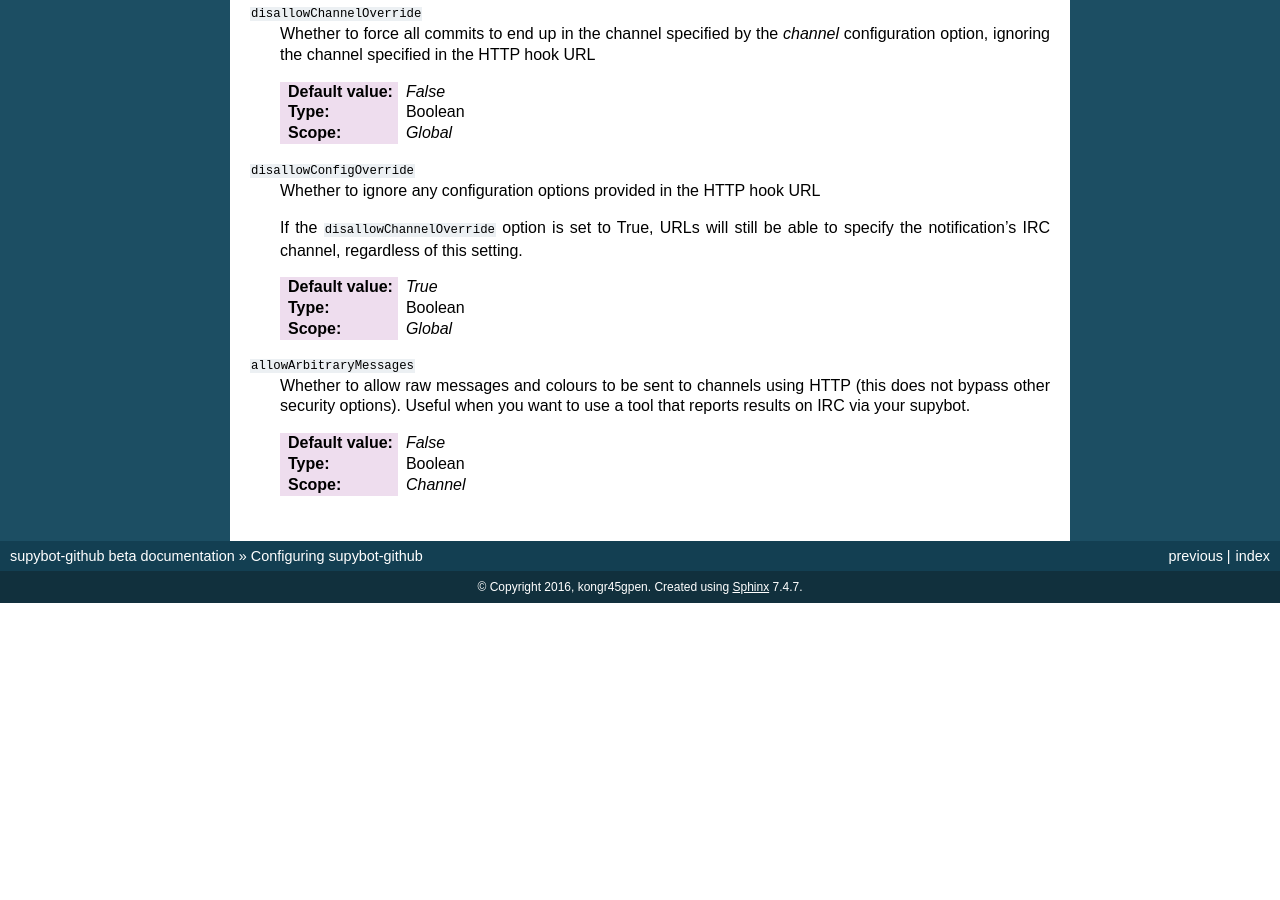
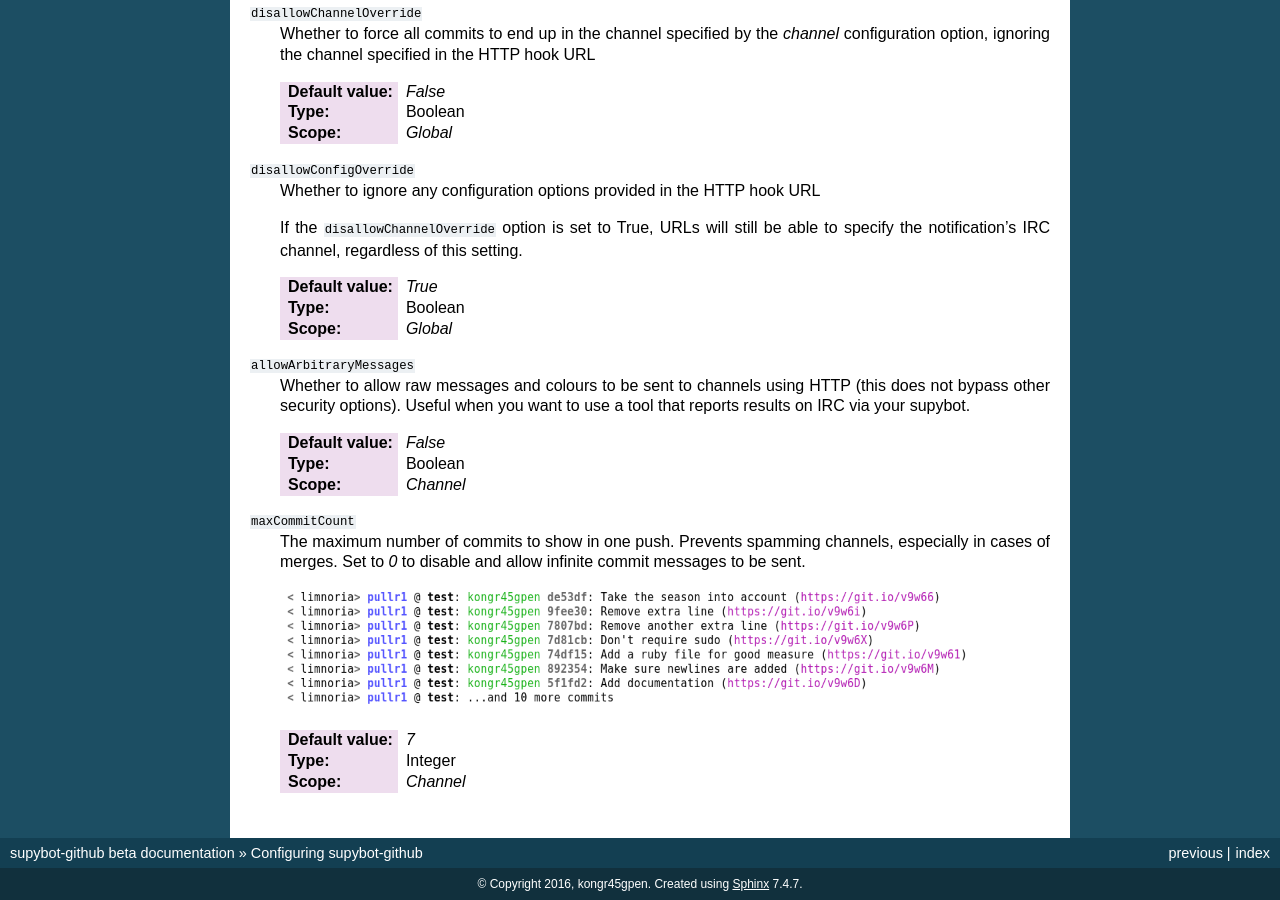
Before and after one commit to kongr45gpen/supybot-github, a Sphinx documentation site: the page built from docs/configuration.rst, in a window 1280 px wide and 900 px high, scrolled down 4158 px. Built offline with Sphinx 7.4.7, drawn with Linux system fonts in a browser that asks for light colours; before the commit the page ends 4761 px from its top, so only the background shows below that.

Commit message:
Add maxCommitCount docs

```diff
--- a/docs/configuration.rst
+++ b/docs/configuration.rst
@@ -259,3 +259,15 @@ Available configuration values
   :Default value: `False`
   :Type: Boolean
   :Scope: `Channel`
+
+``maxCommitCount``
+  The maximum number of commits to show in one push. Prevents spamming channels,
+  especially in cases of merges. Set to `0` to disable and allow infinite
+  commit messages to be sent.
+
+  .. image:: _static/maxCommitCount.png
+     :scale: 75
+
+  :Default value: `7`
+  :Type: Integer
+  :Scope: `Channel`
```
Also changed, not shown: docs/_static/maxCommitCount.png (added).
